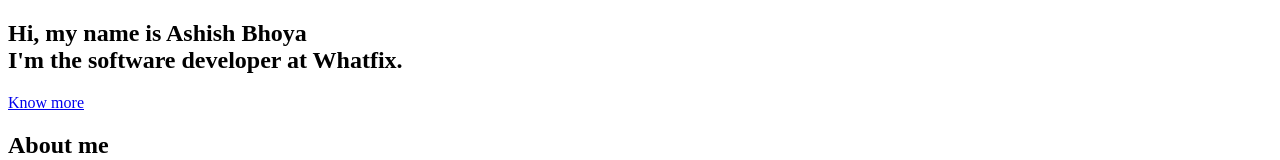
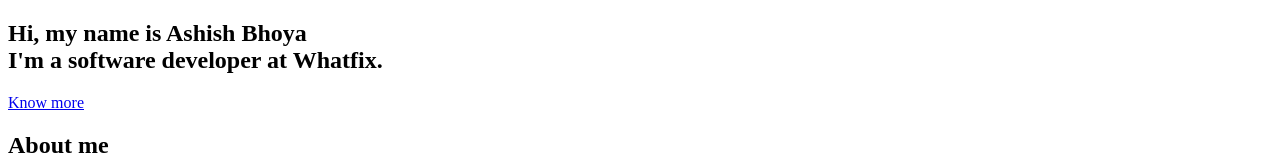
Before and after one commit to 11Ashish11/portfolio, a website with bundled scripts: page dist/index.html in a window 1280 px wide. Shown: the top 160 px of the page. Built offline with nearby package versions, Linux system fonts and the light colour scheme; files whose address does not match are found by name.

Commit message:
Spell Check

```diff
--- a/dist/index.html
+++ b/dist/index.html
@@ -31,7 +31,7 @@
         <h1 class="hero-title load-hidden">
           Hi, my name is <span class="text-color-main">Ashish Bhoya</span>
           <br>
-          I'm the software developer at Whatfix.
+          I'm a software developer at Whatfix.
         </h1>
         <p class="hero-cta load-hidden">
           <a rel="noreferrer" class="cta-btn cta-btn--hero" href="#about">Know more</a>
```
